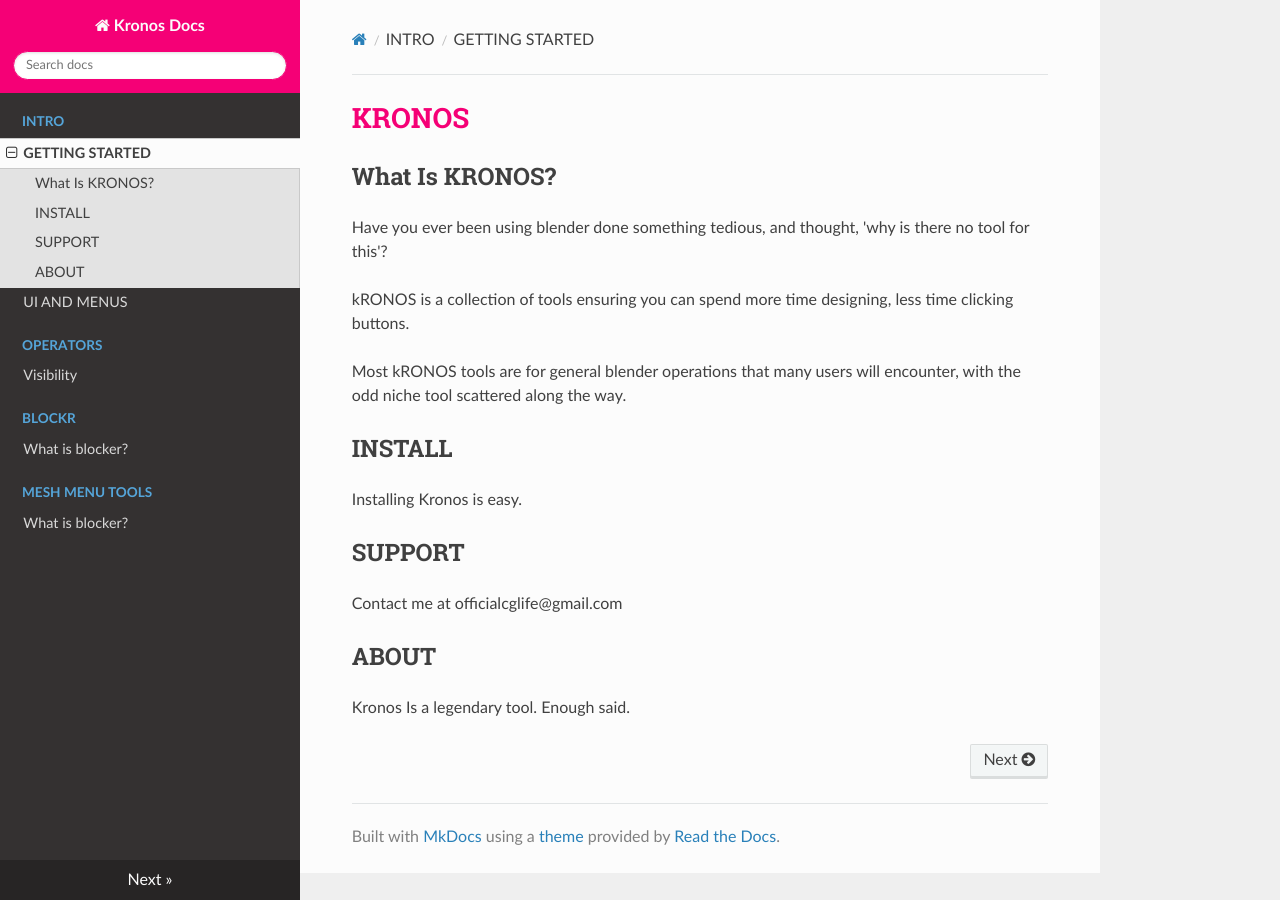
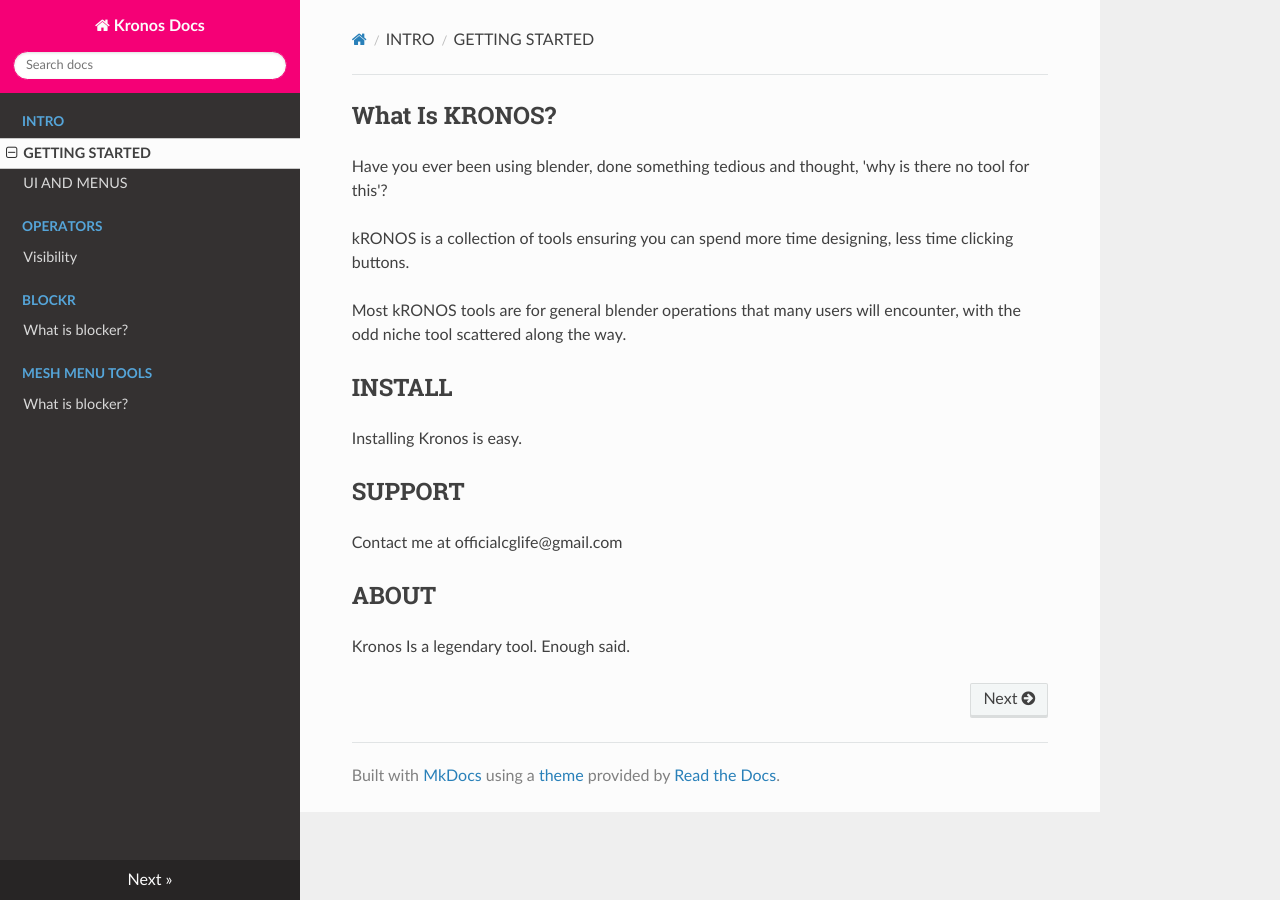
Before and after one commit to CGLIFE7/KronosDocs, an MkDocs documentation site: the page built from docs/docs/tutorial/kronos.md, in a window 1280 px wide. Built offline with MkDocs 1.6.1, drawn with Linux system fonts in a browser that asks for light colours; nearby versions of some CDN libraries.

Commit message:
Update kronos.md

```diff
--- a/docs/docs/tutorial/kronos.md
+++ b/docs/docs/tutorial/kronos.md
@@ -1,10 +1,10 @@
-# KRONOS
+<!-- # KRONOS -->
 
 
 
 ## What Is KRONOS?
 
-Have you ever been using blender done something tedious, and thought, 'why is there no tool for this'?
+Have you ever been using blender, done something tedious and thought, 'why is there no tool for this'?
 
 kRONOS is a collection of tools ensuring you can spend more time designing, less time clicking buttons.
 
```
